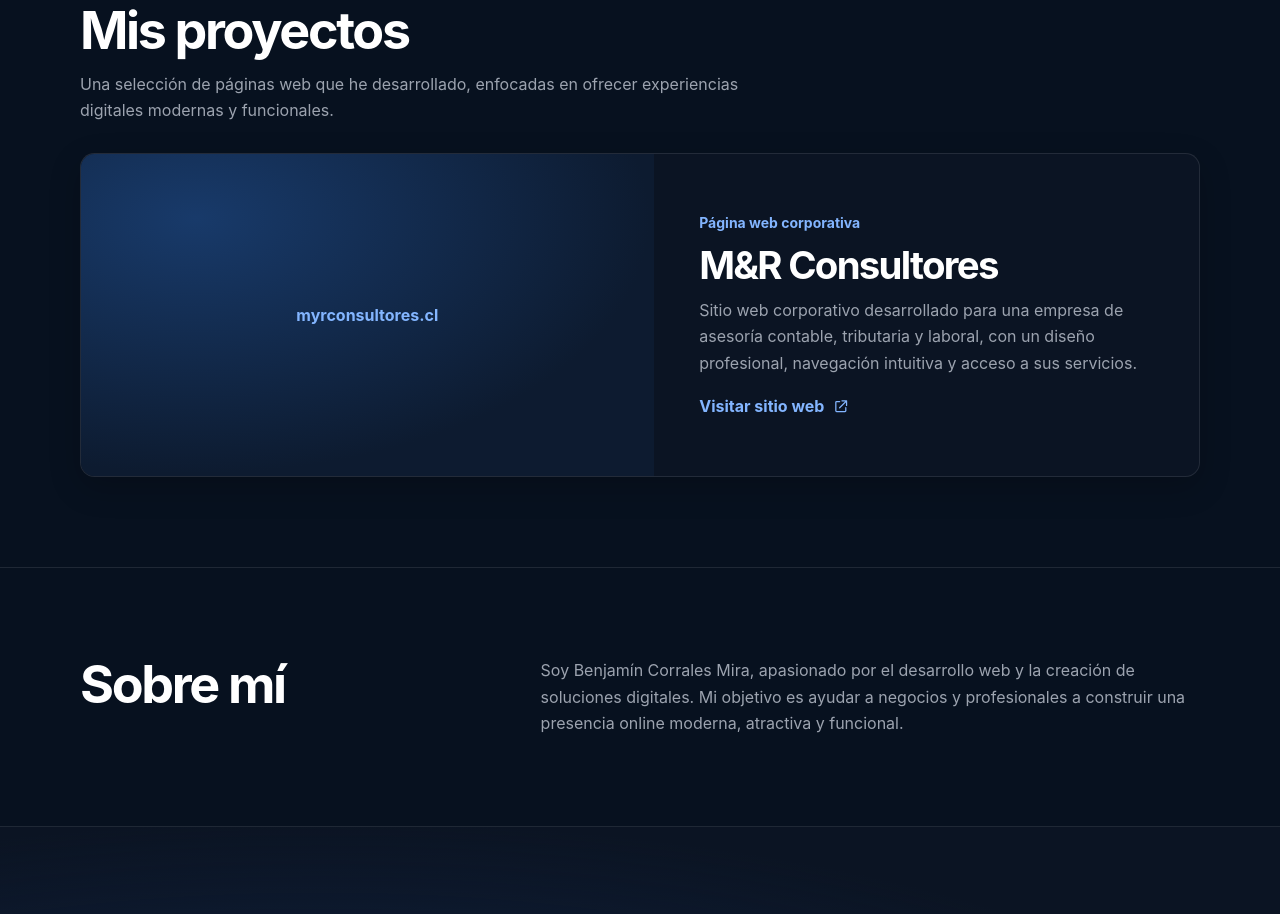
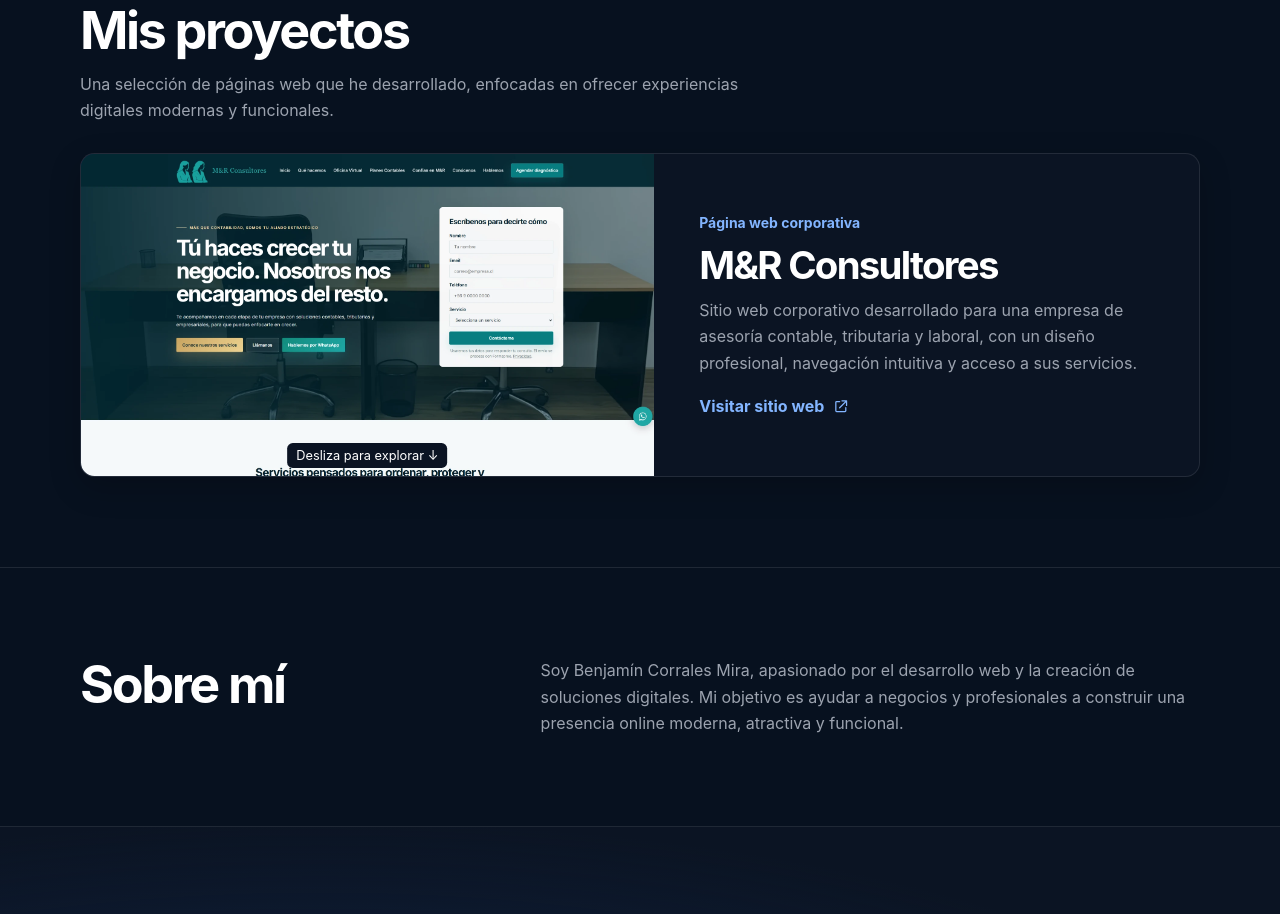
Before and after one commit to AnymuzzOps/BCM, a plain HTML site: page index.html in a window 1280 px wide. Shown: the part 900-1814 px from the top of the page. Drawn offline with Linux system fonts and the light colour scheme.

Commit message:
Agrega una vista desplazable de M&R Consultores

```diff
--- a/index.html
+++ b/index.html
@@ -71,20 +71,20 @@
   </footer>
 
   <template id="project-template">
-    <article>
-      <a class="project-card" target="_blank" rel="noopener noreferrer">
+    <article class="project-card">
       <div class="project-preview">
         <span class="preview-fallback">myrconsultores.cl</span>
+        <div class="preview-scroll"></div>
+        <span class="preview-hint" aria-hidden="true" hidden>Desliza para explorar ↓</span>
       </div>
       <div class="project-details">
         <p class="category"></p>
         <h3></h3>
         <p class="project-description muted"></p>
-          <span class="project-cta">Visitar sitio web
+        <a class="project-cta" target="_blank" rel="noopener noreferrer">Visitar sitio web
           <svg aria-hidden="true" viewBox="0 0 24 24"><path d="M13 5h6v6m0-6-9 9m0-8H6a1 1 0 0 0-1 1v11a1 1 0 0 0 1 1h11a1 1 0 0 0 1-1v-4"/></svg>
-          </span>
+        </a>
       </div>
-      </a>
     </article>
   </template>
 </body>
--- a/portfolio.js
+++ b/portfolio.js
@@ -3,8 +3,8 @@ const projects = [
     name: 'M&R Consultores',
     category: 'Página web corporativa',
     description: 'Sitio web corporativo desarrollado para una empresa de asesoría contable, tributaria y laboral, con un diseño profesional, navegación intuitiva y acceso a sus servicios.',
-    image: null,
-    imageAlt: 'Captura del encabezado y la portada de M&R Consultores',
+    image: './images/myr-consultores.webp',
+    imageAlt: 'Captura completa del sitio de M&R Consultores',
     url: 'https://myrconsultores.cl/'
   }
 ];
@@ -30,17 +30,23 @@ for (const project of projects) {
   fallback.textContent = new URL(project.url).hostname;
 
   if (project.image) {
-    const preview = card.querySelector('.project-preview');
+    const preview = card.querySelector('.preview-scroll');
+    const hint = card.querySelector('.preview-hint');
     const image = document.createElement('img');
     image.alt = project.imageAlt;
-    image.width = 1280;
-    image.height = 720;
+    image.width = 1895;
+    image.height = 6637;
     image.loading = 'lazy';
     image.decoding = 'async';
     image.className = 'pending';
     image.addEventListener('load', () => {
       image.classList.remove('pending');
       fallback.hidden = true;
+      preview.tabIndex = 0;
+      preview.setAttribute('role', 'region');
+      preview.setAttribute('aria-label', `Vista previa desplazable de ${project.name}`);
+      hint.hidden = false;
+      preview.addEventListener('scroll', () => hint.classList.add('dismissed'), { once: true, passive: true });
     }, { once: true });
     image.addEventListener('error', () => image.remove(), { once: true });
     image.src = project.image;
--- a/styles.css
+++ b/styles.css
@@ -138,7 +138,7 @@ svg { width: 1.15rem; height: 1.15rem; fill: none; stroke: currentColor; stroke-
   text-decoration: none;
   transition: transform .22s ease, border-color .22s ease, box-shadow .22s ease;
 }
-.project-card:is(:hover, :focus-visible) {
+.project-card:is(:hover, :focus-within) {
   border-color: #1a66e0a0;
   transform: translateY(-3px);
   box-shadow: 0 .85rem 2.5rem #0005;
@@ -151,14 +151,40 @@ svg { width: 1.15rem; height: 1.15rem; fill: none; stroke: currentColor; stroke-
   overflow: hidden;
   background: radial-gradient(ellipse at 20% 20%, #183a6a, #0d1b30 70%);
 }
-.project-preview img { position: absolute; inset: 0; width: 100%; height: 100%; object-fit: cover; object-position: top center; }
+.preview-scroll {
+  position: absolute;
+  inset: 0;
+  overflow: hidden auto;
+  overscroll-behavior-y: contain;
+  scrollbar-width: thin;
+  scrollbar-color: var(--brand) transparent;
+}
+.preview-scroll:focus-visible { outline: 2px solid var(--accent); outline-offset: -2px; }
+.project-preview img { display: block; width: 100%; height: auto; }
+.preview-hint {
+  position: absolute;
+  inset: auto auto .5rem 50%;
+  translate: -50% 0;
+  padding: .14rem .55rem;
+  border-radius: .35rem;
+  background: var(--surface);
+  color: var(--text);
+  font-size: .8rem;
+  white-space: nowrap;
+  pointer-events: none;
+  transition: opacity .22s ease;
+}
+.preview-hint.dismissed { opacity: 0; }
+@media (pointer: coarse) {
+  .preview-scroll { overscroll-behavior-y: auto; }
+}
 .project-preview img.pending { opacity: 0; }
 .preview-fallback { color: var(--accent); font-weight: 650; }
 .project-details { padding: clamp(1.15rem, 4.5vw, 2.85rem); }
 .category { margin-bottom: .7rem; color: var(--accent); font-size: .875rem; font-weight: 650; }
 .project-details h3 { font-size: clamp(1.65rem, 3.3vw, 2.4rem); }
 .project-description { margin-top: .65rem; }
-.project-cta { display: inline-flex; align-items: center; gap: .5rem; margin-top: 1.1rem; color: var(--accent); font-weight: 650; }
+.project-cta { display: inline-flex; align-items: center; gap: .5rem; margin-top: 1.1rem; color: var(--accent); font-weight: 650; text-decoration: none; }
 .project-card:hover .project-cta { text-decoration: underline; }
 .about { display: grid; grid-template-columns: .65fr 1fr; align-items: start; gap: 1rem 2rem; }
 .contact { background: radial-gradient(ellipse at 25% 100%, #102344, transparent 72%), var(--surface); }
@@ -182,5 +208,5 @@ svg { width: 1.15rem; height: 1.15rem; fill: none; stroke: currentColor; stroke-
 @media (prefers-reduced-motion: reduce) {
   html { scroll-behavior: auto; }
   *, *::before, *::after { animation: none !important; transition: none !important; }
-  .project-card:is(:hover, :focus-visible) { transform: none; }
+  .project-card:is(:hover, :focus-within) { transform: none; }
 }
```
Also changed, not shown: images/myr-consultores.webp (added). Lines whose indentation alone changed are shown as unchanged.
